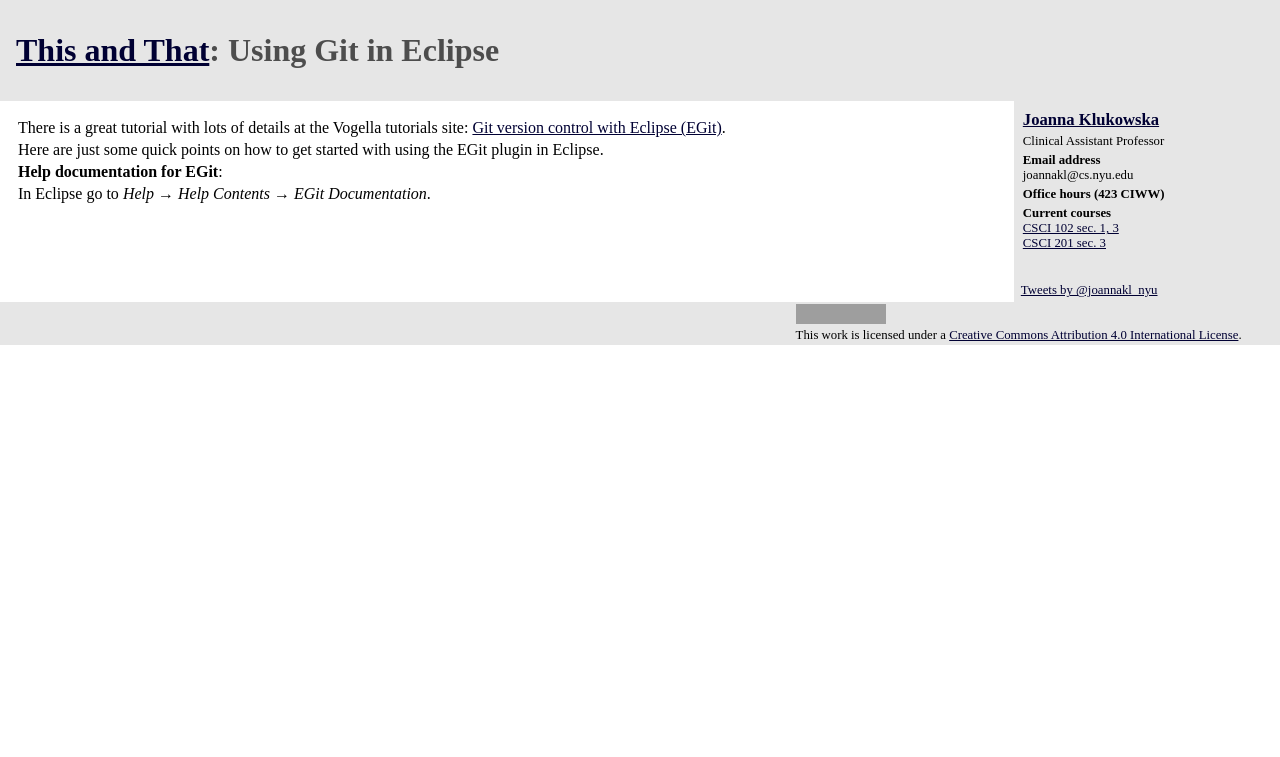
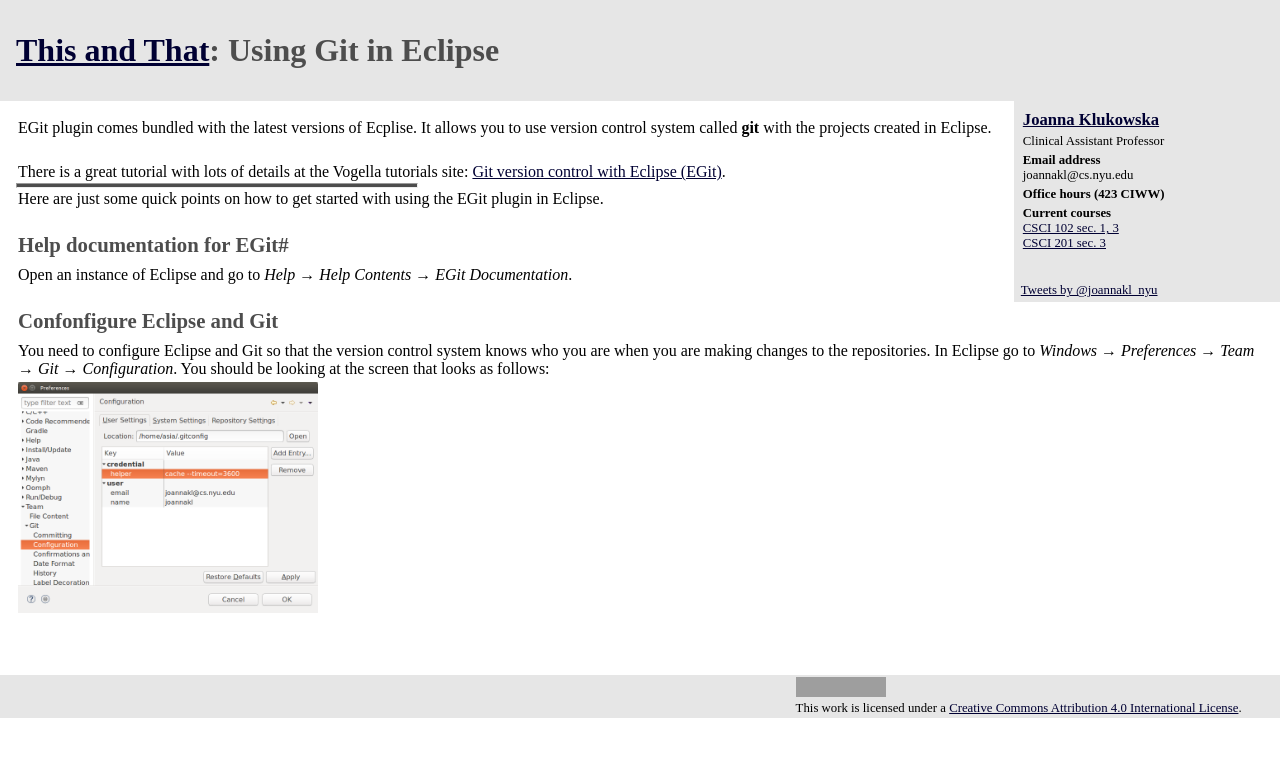
Before and after one commit to joannakl/thisandthat, a Jekyll site: the page built from gitForEclipse.markdown, in a window 1280 px wide. Shown: the top 757 px of the page. Built offline with Jekyll 4.4.1, drawn with Linux system fonts in a browser that asks for light colours; comment, search, counter and statistics services are not loaded; grey boxes are pictures that could not be loaded.

Commit message:
working on gitForEclipse notes

```diff
--- a/gitForEclipse.markdown
+++ b/gitForEclipse.markdown
@@ -3,14 +3,34 @@ layout: default
 title: "Using Git in Eclipse"
 ---
 
+<!--
+
+**Git** is a widely used version control system. You most likely heard of [GitHub](https://github.com/) .
+
+-->
+
+EGit plugin comes bundled with the latest versions of Ecplise. It allows you to use
+version control system called **git** with the projects created in Eclipse.
+
+<br>
+
 There is a great tutorial with lots of details at the Vogella tutorials site:
 [Git version control with Eclipse (EGit)](http://www.vogella.com/tutorials/EclipseGit/article.html).
 
+---
+
+
 Here are just some quick points on how to get started with using the EGit plugin in Eclipse.
 
-**Help documentation for EGit**:
+# Help documentation for EGit#
 
-In Eclipse go to *Help* &#8594; *Help  Contents*  &#8594; *EGit Documentation*.
+Open an instance of Eclipse and go to *Help* &#8594; *Help  Contents*  &#8594; *EGit Documentation*.
+
+# Confonfigure Eclipse and Git
+
+You need to configure Eclipse and Git so that the version control system knows who you are when you are making changes to the repositories. In Eclipse go to *Windows*  &#8594; *Preferences* &#8594; *Team* &#8594; *Git* &#8594; *Configuration*. You should be looking at the screen that looks as follows:
+
+<img src="{{site.baseurl}}/resources/figures/gitForEclipse/configuration.png" name="Configuration Screen" border="0px" width="300px">
 
 <br>
 <br>
```
Also changed, not shown: resources/figures/gitForEclipse/configuration.png (added).
